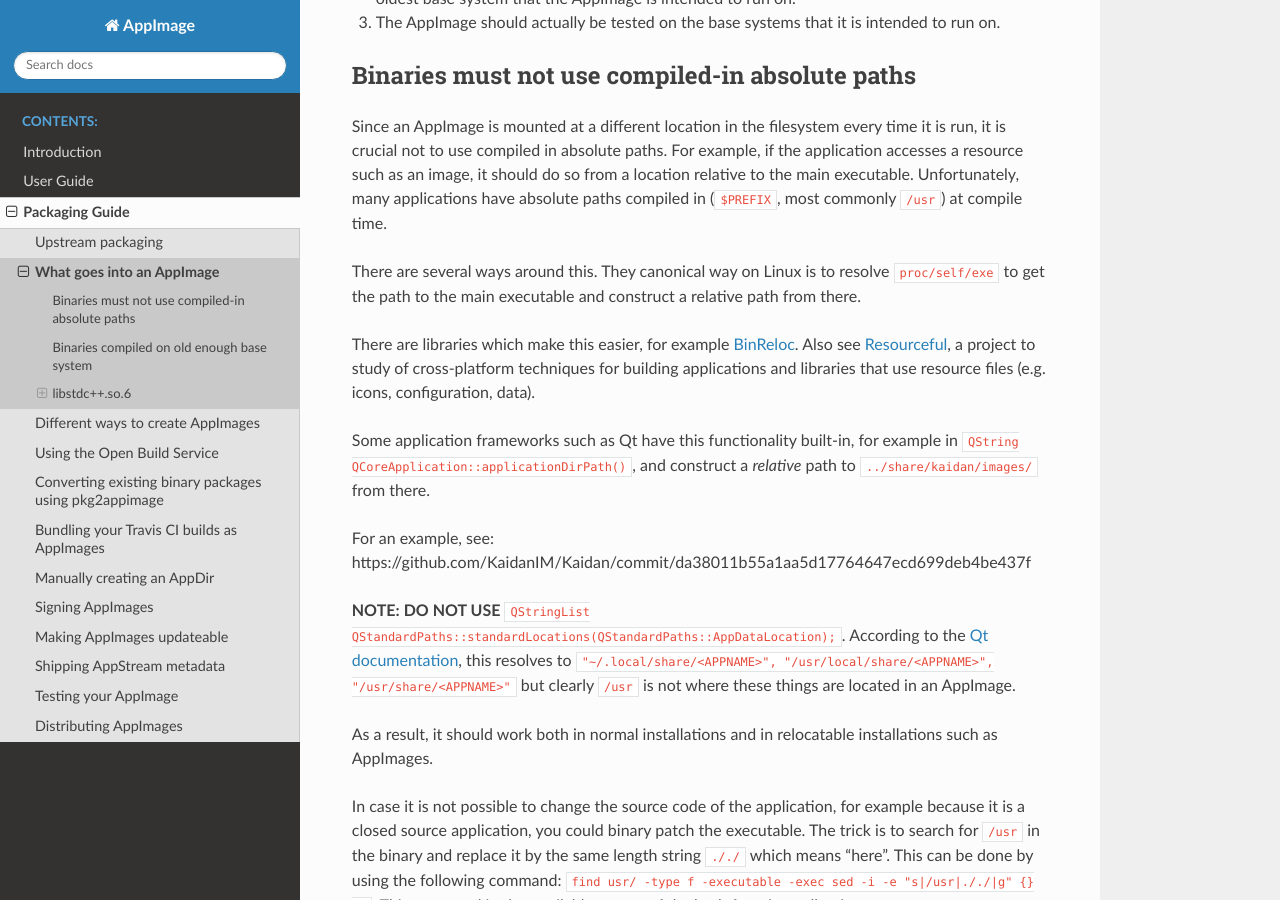
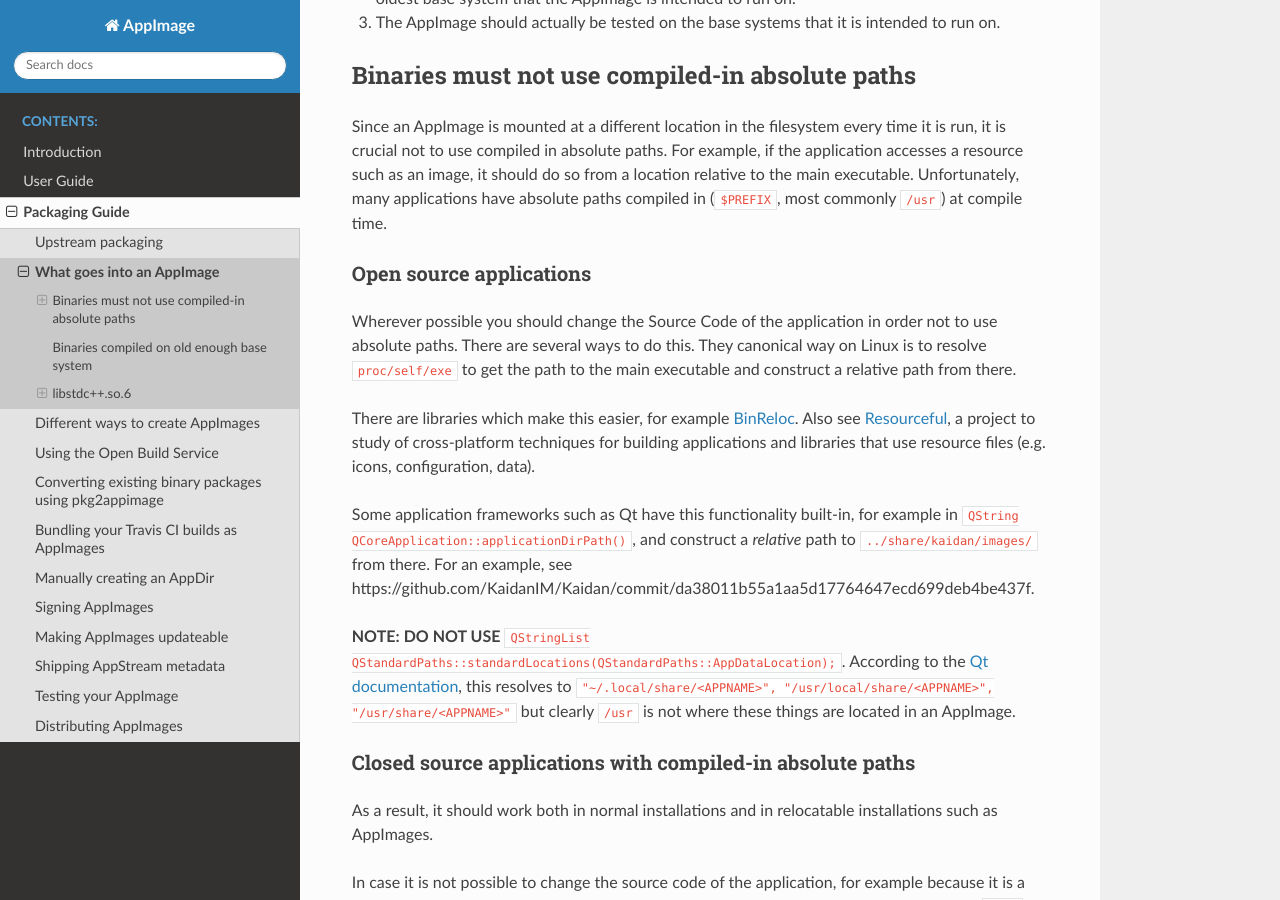
Before and after one commit to AppImage/docs.appimage.org, a Sphinx documentation site: the page built from source/packaging-guide/ingredients.md, in a window 1280 px wide and 900 px high, scrolled down 486 px. Built offline with Sphinx 7.4.7 and the Read the Docs theme 2.0.0, drawn with Linux system fonts in a browser that asks for light colours.

Commit message:
Update ingredients.md

```diff
--- a/source/packaging-guide/ingredients.md
+++ b/source/packaging-guide/ingredients.md
@@ -18,16 +18,17 @@
 
 Since an AppImage is mounted at a different location in the filesystem every time it is run, it is crucial not to use compiled in absolute paths. For example, if the application accesses a resource such as an image, it should do so from a location relative to the main executable. Unfortunately, many applications have absolute paths compiled in (`$PREFIX`, most commonly `/usr`) at compile time.
 
-There are several ways around this. They canonical way on Linux is to resolve `proc/self/exe` to get the path to the main executable and construct a relative path from there.
+### Open source applications
+
+Wherever possible you should change the Source Code of the application in order not to use absolute paths. There are several ways to do this. They canonical way on Linux is to resolve `proc/self/exe` to get the path to the main executable and construct a relative path from there.
 
 There are libraries which make this easier, for example [BinReloc](https://github.com/limbahq/binreloc). Also see [Resourceful](https://github.com/drbenmorgan/Resourceful), a project to study of cross-platform techniques for building applications and libraries that use resource files (e.g. icons, configuration, data).
 
-Some application frameworks such as Qt have this functionality built-in, for example in [`QString QCoreApplication::applicationDirPath()`](http://doc.qt.io/qt-5/qcoreapplication.html#applicationDirPath), and construct a _relative_ path to `../share/kaidan/images/` from there.
-
-For an example, see:
-https://github.com/KaidanIM/Kaidan/commit/da38011b55a1aa5d17764647ecd699deb4be437f
+Some application frameworks such as Qt have this functionality built-in, for example in [`QString QCoreApplication::applicationDirPath()`](http://doc.qt.io/qt-5/qcoreapplication.html#applicationDirPath), and construct a _relative_ path to `../share/kaidan/images/` from there. For an example, see https://github.com/KaidanIM/Kaidan/commit/da38011b55a1aa5d17764647ecd699deb4be437f.
 
 __NOTE:__ __DO NOT USE__ [`QStringList QStandardPaths::standardLocations(QStandardPaths::AppDataLocation);`](http://doc.qt.io/qt-5/qstandardpaths.html). According to the [Qt documentation](http://doc.qt.io/qt-5/qstandardpaths.html), this resolves to `"~/.local/share/<APPNAME>", "/usr/local/share/<APPNAME>", "/usr/share/<APPNAME>"` but clearly `/usr` is not where these things are located in an AppImage.
+
+### Closed source applications with compiled-in absolute paths
 
 As a result, it should work both in normal installations and in relocatable installations such as AppImages.
 
```
